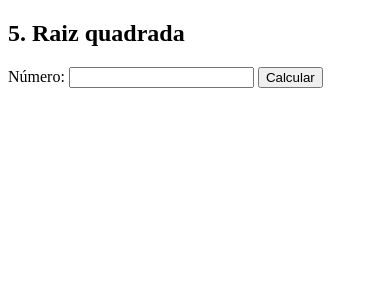
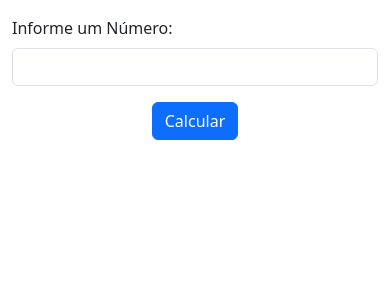
Before and after one commit to Ygor-IA/Eletiva-1, a PHP site: page /Lista_3/exerc_5.php in a window 390 px wide. Shown: the top 300 px of the page. Run offline with PHP 8.4, Linux system fonts and the light colour scheme.

Commit message:
Consertando Exerc_5 Lista_3

```diff
--- a/Lista_3/exerc_4.php
+++ b/Lista_3/exerc_4.php
@@ -27,7 +27,6 @@
 </div>
 <?php
 function verificarData($d, $m, $a) {
-    // função interna: checkdate()
     if (checkdate($m, $d, $a)) {
         return sprintf("%02d/%02d/%04d", $d, $m, $a);
     } else {
--- a/Lista_3/exerc_5.php
+++ b/Lista_3/exerc_5.php
@@ -1,19 +1,31 @@
-<!DOCTYPE html>
-<html lang="pt-br">
-<head><meta charset="UTF-8"><title>Ex5</title></head>
+<!doctype html>
+<html lang="pt-BR">
+<head>
+<meta charset="utf-8">
+<meta name="viewport" content="width=device-width, initial-scale=1">
+<title>5. Raiz Quadrada</title>
+<link href="https://cdn.jsdelivr.net/npm/bootstrap@5.3.0/dist/css/bootstrap.min.css" rel="stylesheet" >
+</head>
 <body>
-<h2>5. Raiz quadrada</h2>
+<div class="container py-3">
 <form method="post">
-    Número: <input type="number" name="num" step="0.01" required>
-    <button type="submit">Calcular</button>
+<div class="row inline-row mb-3"><div class="col-md-12">
+              <label for="num" class="form-label">Informe um Número:</label>
+              <input type="number" id="num" name="num" class="form-control" required="">
+            </div></div>
+            <div class="d-flex justify-content-center">
+<button type="submit" class="btn btn-primary">Calcular</button>
+</div>
 </form>
+<center>
+<script src="https://cdn.jsdelivr.net/npm/bootstrap@5.3.6/dist/js/bootstrap.bundle.min.js" integrity="sha384-j1CDi7MgGQ12Z7Qab0qlWQ/Qqz24Gc6BM0thvEMVjHnfYGF0rmFCozFSxQBxwHKO" crossorigin="anonymous"></script>
+</div>
 <?php
 function raizQuadrada($n) {
-    // função interna: sqrt()
     return sqrt($n);
 }
 
-if ($_POST) {
+if ($_SERVER['REQUEST_METHOD'] == 'POST') {
     echo "Raiz quadrada: " . raizQuadrada($_POST['num']);
 }
 ?>
```
